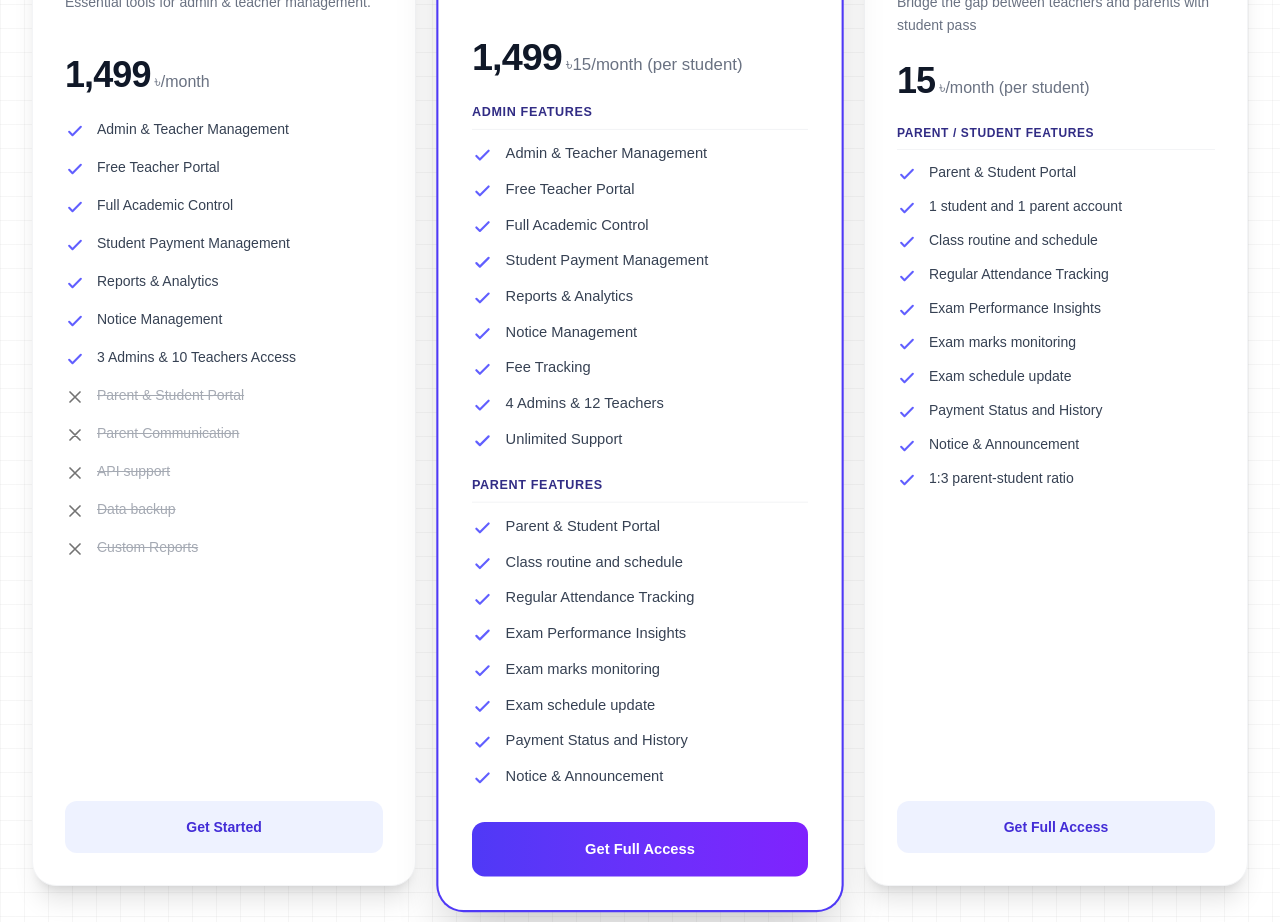
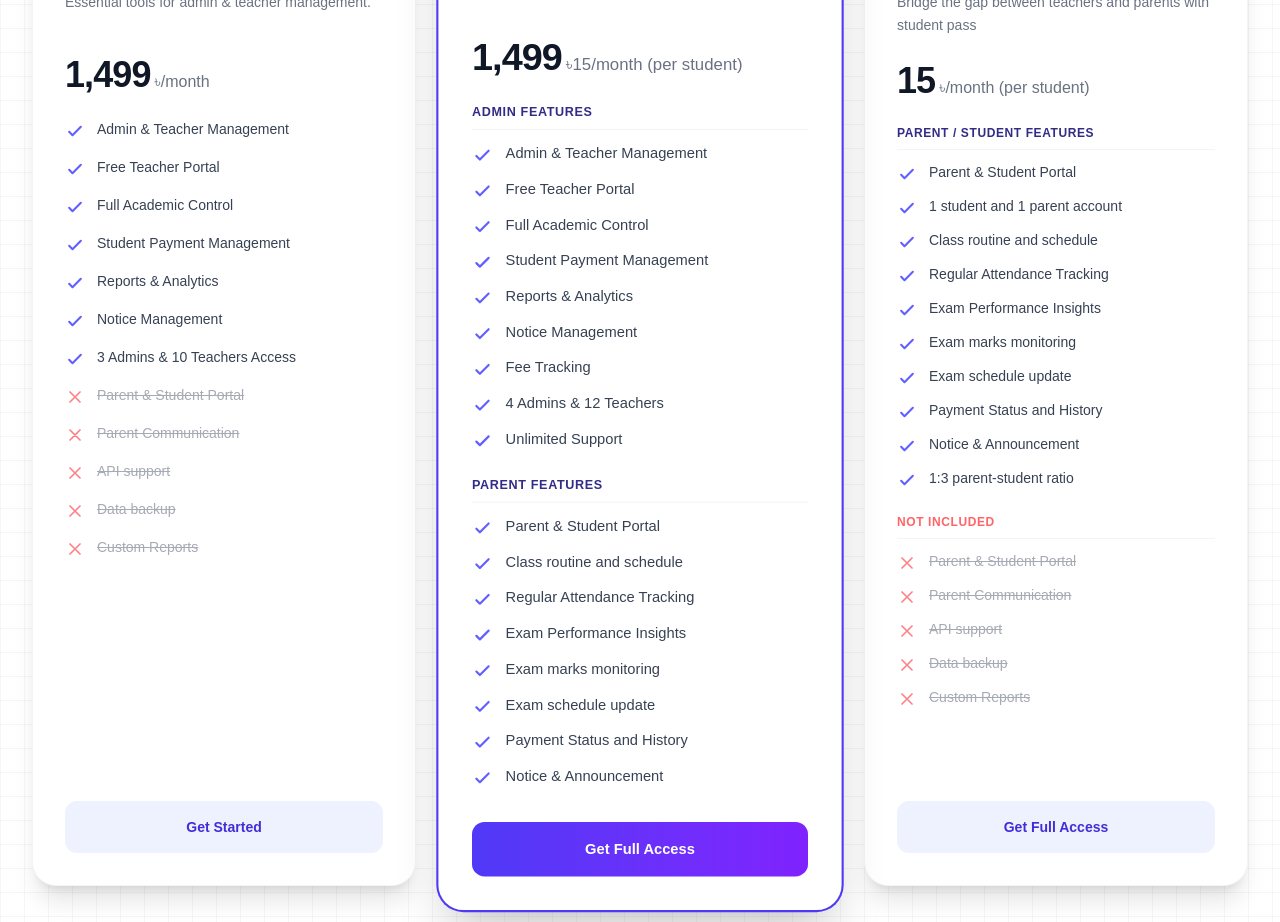
Before and after one commit to AsifZaman777/campus-baba, a Next.js app: page / in a window 1280 px wide. Shown: the part 3400-4322 px from the top of the page. Built offline with nearby package versions, Linux system fonts and the light colour scheme.

Commit message:
updated payment cards

```diff
--- a/src/components/Pricing.tsx
+++ b/src/components/Pricing.tsx
@@ -10,7 +10,7 @@ const CheckIcon = () => (
 );
 
 const CrossIcon = () => (
-    <svg className="w-5 h-5 text-gray-00 shrink-0" fill="none" viewBox="0 0 24 24" stroke="currentColor">
+    <svg className="w-5 h-5 text-red-500 shrink-0" fill="none" viewBox="0 0 24 24" stroke="currentColor">
         <path strokeLinecap="round" strokeLinejoin="round" strokeWidth={2} d="M6 18L18 6M6 6l12 12" />
     </svg>
 );
@@ -23,7 +23,7 @@ export default function Pricing() {
     const mouseY = useMotionValue(0);
 
     function handleMouseMove({ currentTarget, clientX, clientY }: MouseEvent) {
-        let { left, top } = currentTarget.getBoundingClientRect();
+        const { left, top } = currentTarget.getBoundingClientRect();
         mouseX.set(clientX - left);
         mouseY.set(clientY - top);
     }
@@ -203,15 +203,19 @@ export default function Pricing() {
             name: "Enterprise",
             category: "license",
             price: "1,50,000",
-            period: "(One-time)",
-            description: "Perpetual license for large universities.",
+            period: "/one-time",
+            description: "Perpetual license for large organizations",
             features: [
                 "Unlimited Users & Roles",
-                "Custom Development",
+                "Customized Development",
                 "Self-Hosted Option",
                 "Lifetime Ownership",
                 "Priority 24/7 Support",
-                "API Access",
+                "Email and Whatsapp API",
+                "Full data backup",
+                "Data Insights and Analytics",
+                "Data handover per month",
+                "On demand customization any time"
             ],
             missing: [],
             cta: "Contact Sales",
@@ -380,6 +384,23 @@ export default function Pricing() {
                                                     </ul>
                                                 </div>
                                             ))}
+                                            {plan.missing && plan.missing.length > 0 && (
+                                                <div>
+                                                    <h4 className="text-xs font-bold text-red-400 uppercase tracking-wider mb-3 pb-2 border-b border-gray-100">
+                                                        Not Included
+                                                    </h4>
+                                                    <ul className="space-y-3">
+                                                        {plan.missing.map((feature, idx) => (
+                                                            <li key={idx} className="flex items-start opacity-60">
+                                                                <div className="shrink-0 mt-0.5">
+                                                                    <CrossIcon />
+                                                                </div>
+                                                                <span className="ml-3 text-sm text-gray-500 line-through">{feature}</span>
+                                                            </li>
+                                                        ))}
+                                                    </ul>
+                                                </div>
+                                            )}
                                         </div>
                                     ) : (
                                         <ul className="space-y-4 mb-8">
```
